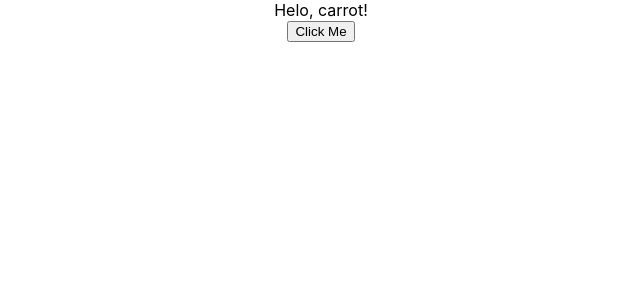
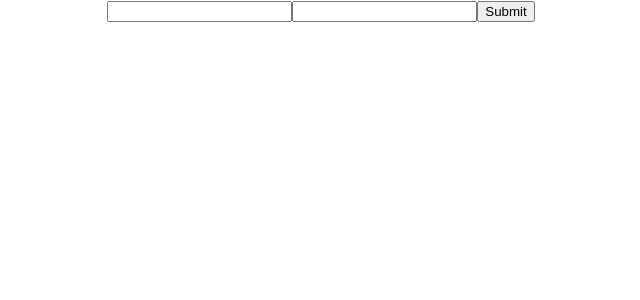
Before and after one commit to yourcarrot0214/ts-react-tutorial, a React (Create React App) app: page / in a window 1280 px wide. Shown: the top 300 px of the page, without its empty margins (319-959 px from the left). Built offline with nearby package versions, Linux system fonts and the light colour scheme.

Commit message:
타입스크립트로 리액트 상태 관리하기 - useState, event

```diff
--- a/src/App.tsx
+++ b/src/App.tsx
@@ -1,12 +1,19 @@
 import React from "react";
 import "./App.css";
-import Greetings from "./Greetings";
+// import Greetings from "./Greetings";
+// import Counter from "./Counter";
+import MyForm from "./MyForm";
 
 function App() {
-  const handleButton = (name: string) => console.log(name);
+  // const handleButton = (name: string) => console.log(name);
+  const onSubmit = (form: { name: string; description: string }) => {
+    console.log(form);
+  };
   return (
     <div className='App'>
-      <Greetings name='carrot' onClick={handleButton} />
+      {/* <Greetings name='carrot' onClick={handleButton} /> */}
+      {/* <Counter /> */}
+      <MyForm onSubmit={onSubmit} />
     </div>
   );
 }
--- /dev/null
+++ b/src/Counter.tsx
@@ -0,0 +1,24 @@
+import React, { useState } from "react";
+
+function Counter() {
+  const [count, setCount] = useState<number>(0);
+  const onIncrease = (): void => setCount(count + 1);
+  const onDecrease = (): void => setCount(count - 1);
+
+  return (
+    <div>
+      <h1>{count}</h1>
+      <div>
+        <button onClick={onIncrease}>+1</button>
+        <button onClick={onDecrease}>-1</button>
+      </div>
+    </div>
+  );
+}
+
+export default Counter;
+
+/*
+  Generic을 생략해도 타입 추론이 이루어 진다.
+  다만, 실수를 방지하기 위해 명시해 주도록 하자.
+*/
--- /dev/null
+++ b/src/MyForm.tsx
@@ -0,0 +1,37 @@
+import React, { useState } from "react";
+
+type MyFormProps = {
+  onSubmit: (form: { name: string; description: string }) => void;
+};
+
+function MyForm({ onSubmit }: MyFormProps) {
+  const [form, setForm] = useState({ name: "", description: "" });
+  const { name, description } = form;
+
+  const onChange = (e: React.ChangeEvent<HTMLInputElement>) => {
+    const { name, value } = e.target;
+    setForm({
+      ...form,
+      [name]: value,
+    });
+  };
+
+  const handleSubmit = (e: React.FormEvent<HTMLFormElement>) => {
+    e.preventDefault();
+    onSubmit(form);
+    setForm({
+      name: "",
+      description: "",
+    });
+  };
+
+  return (
+    <form onSubmit={handleSubmit}>
+      <input name='name' value={name} onChange={onChange} />
+      <input name='description' value={description} onChange={onChange} />
+      <button type='submit'>Submit</button>
+    </form>
+  );
+}
+
+export default MyForm;
```
